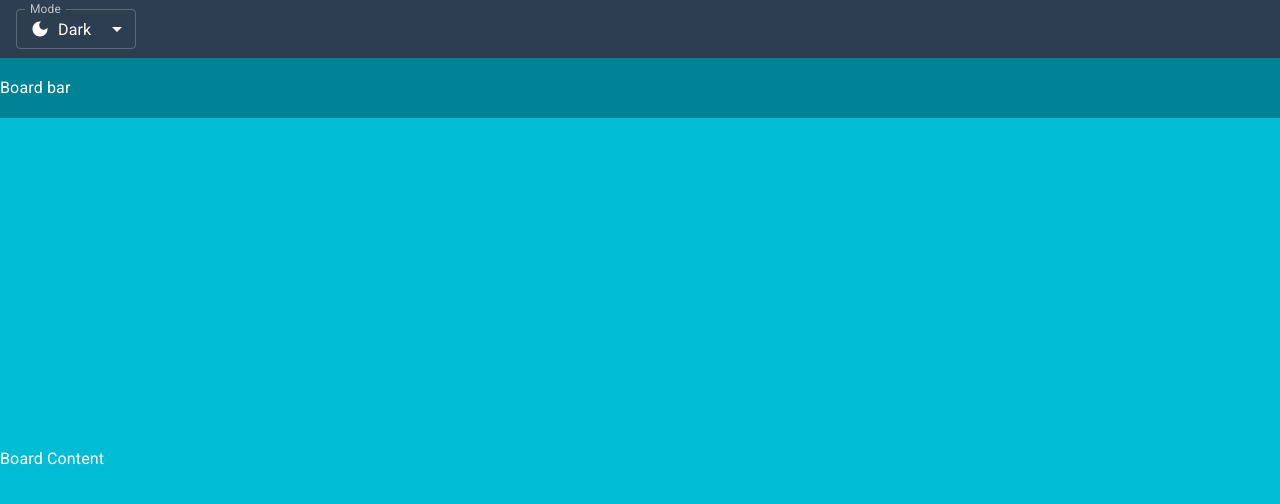
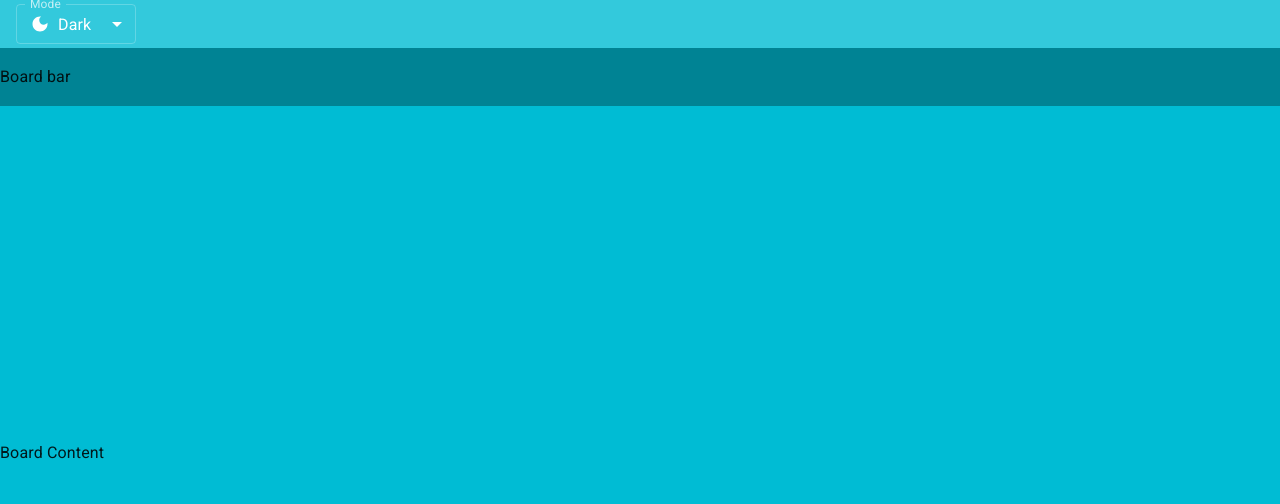
Before and after one commit to hiepau1231/mernstack-project, a React (Vite) app: page / in a window 1280 px wide. Shown: the top 504 px of the page. Built offline with nearby package versions, Linux system fonts and the light colour scheme.

Commit message:
fix lỗi

```diff
--- a/src/App.jsx
+++ b/src/App.jsx
@@ -1,63 +1,9 @@
-import React from 'react'
-import { ThemeProvider, createTheme } from '@mui/material/styles'
-import CssBaseline from '@mui/material/CssBaseline'
-import { Experimental_CssVarsProvider as CssVarsProvider, experimental_extendTheme as extendTheme } from '@mui/material/styles'
+
 import Board from './pages/Boards/_id'
-
-const theme = extendTheme({
-  colorSchemes: {
-    light: {
-      palette: {
-        primary: {
-          main: '#1976d2',
-        },
-        background: {
-          default: '#f0f2f5',
-        },
-      },
-    },
-    dark: {
-      palette: {
-        primary: {
-          main: '#90caf9',
-        },
-        background: {
-          default: '#121212',
-        },
-      },
-    },
-  },
-  components: {
-    MuiCssBaseline: {
-      styleOverrides: {
-        body: {
-          '*::-webkit-scrollbar': {
-            width: '8px',
-            height: '8px',
-          },
-          '*::-webkit-scrollbar-thumb': {
-            backgroundColor: '#bdc3c7',
-            borderRadius: '8px',
-          },
-          '*::-webkit-scrollbar-thumb:hover': {
-            backgroundColor: '#00bfa5',
-          },
-        },
-      },
-    },
-  },
-  trello: {
-    appBarHeight: '58px',
-    boardBarHeight: '60px'
-  }
-})
 
 function App() {
   return (
-    <CssVarsProvider theme={theme}>
-      <CssBaseline />
-      <Board />
-    </CssVarsProvider>
+    <Board />
   )
 }
 
--- a/src/components/AppBar/index.jsx
+++ b/src/components/AppBar/index.jsx
@@ -1,13 +1,11 @@
 //AppBar
-import React from 'react'
 import { Box } from '@mui/material'
-import { useTheme } from '@mui/material/styles'
 import ModeSelect from '../ModeSelect'
 
 function AppBar() {
-    const theme = useTheme()
-  return (
-    <Box sx={{
+ return (
+    <Box sx={(theme) => ({
+      backgroundColor: 'primary.light',
       width: '100%',
       height: theme.trello.appBarHeight,
       display: 'flex',
@@ -16,8 +14,7 @@ function AppBar() {
       gap: 2,
       paddingX: 2,
       overflowX: 'auto',
-      backgroundColor: (theme) => (theme.palette.mode === 'dark' ? '#2c3e50' : '#1565c0')
-    }}>
+    })}>
       <ModeSelect />
     </Box>
   )
--- a/src/pages/Boards/_id.jsx
+++ b/src/pages/Boards/_id.jsx
@@ -1,25 +1,21 @@
-// Board detail
 import { Box } from '@mui/material'
-import { useTheme } from '@mui/material/styles'
 import AppBar from '../../components/AppBar'
 
 function Board() {
-    const theme = useTheme()
     return (
         <Box sx={{
             height: '100vh',
-          width: '100%',
             display: 'flex',
             flexDirection: 'column'
         }}>
             <AppBar />
-          <Box sx={{
+            <Box sx={(theme) => ({
                 height: theme.trello.boardBarHeight,
                 width: '100%',
                 backgroundColor: 'primary.dark',
                 display: 'flex',
                 alignItems: 'center'
-          }}>
+            })}>
                 Board bar
             </Box>
             <Box sx={{
```
Lines whose indentation alone changed are shown as unchanged.
